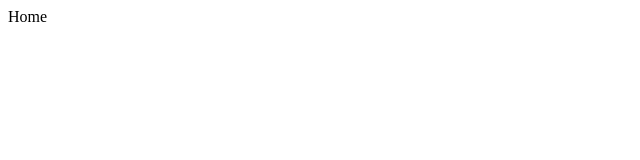
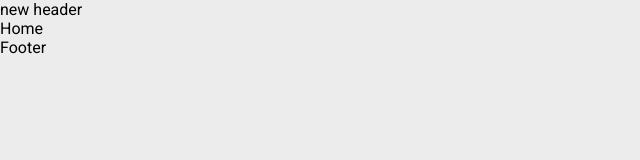
Before and after one commit to kofiarhin/nba-application, a React app: page / in a window 1280 px wide. Shown: the whole page, without its empty margins (0-640 px from the left). Built offline with nearby package versions, Linux system fonts and the light colour scheme; some packages are replaced by stand-ins of ours.

Commit message:
added header module

```diff
--- a/public/index.html
+++ b/public/index.html
@@ -5,6 +5,13 @@
     <link rel="shortcut icon" href="%PUBLIC_URL%/favicon.ico" />
     <meta name="viewport" content="width=device-width, initial-scale=1" />
     <meta name="theme-color" content="#000000" />
+
+    <!-- google font -->
+
+    <link
+      href="https://fonts.googleapis.com/css?family=Roboto:300,400,700&display=swap"
+      rel="stylesheet"
+    />
     <!--
       manifest.json provides metadata used when your web app is installed on a
       user's mobile device or desktop. See https://developers.google.com/web/fundamentals/web-app-manifest/
--- /dev/null
+++ b/src/components/Header/header.js
@@ -0,0 +1,7 @@
+import React from "react";
+
+const Header = () => {
+  return <header> new header</header>;
+};
+
+export default Header;
--- /dev/null
+++ b/src/hoc/Layout/layout.css
@@ -0,0 +1,6 @@
+body {
+  margin: 0;
+  padding: 0;
+  background: #ececec;
+  font-family: "Roboto", sans-serif;
+}
--- /dev/null
+++ b/src/hoc/Layout/layout.js
@@ -0,0 +1,22 @@
+import React, { Component } from "react";
+
+//components
+import Header from "../../components/Header/header";
+import "./layout.css";
+
+class Layout extends Component {
+  state = {
+    showNav: false
+  };
+  render() {
+    return (
+      <div>
+        <Header />
+        {this.props.children}
+        Footer
+      </div>
+    );
+  }
+}
+
+export default Layout;
--- a/src/routes.js
+++ b/src/routes.js
@@ -4,13 +4,16 @@ import { Route, Switch } from "react-router-dom";
 //component
 
 import Home from "./components/Home/home";
+import Layout from "./hoc/Layout/layout";
 
 class Routes extends Component {
   render() {
     return (
-      <Switch>
-        <Route path="/" exact component={Home} />
-      </Switch>
+      <Layout>
+        <Switch>
+          <Route path="/" exact component={Home} />
+        </Switch>
+      </Layout>
     );
   }
 }
```
Also changed, not shown: src/components/header.js (deleted, +0 -8 lines).
